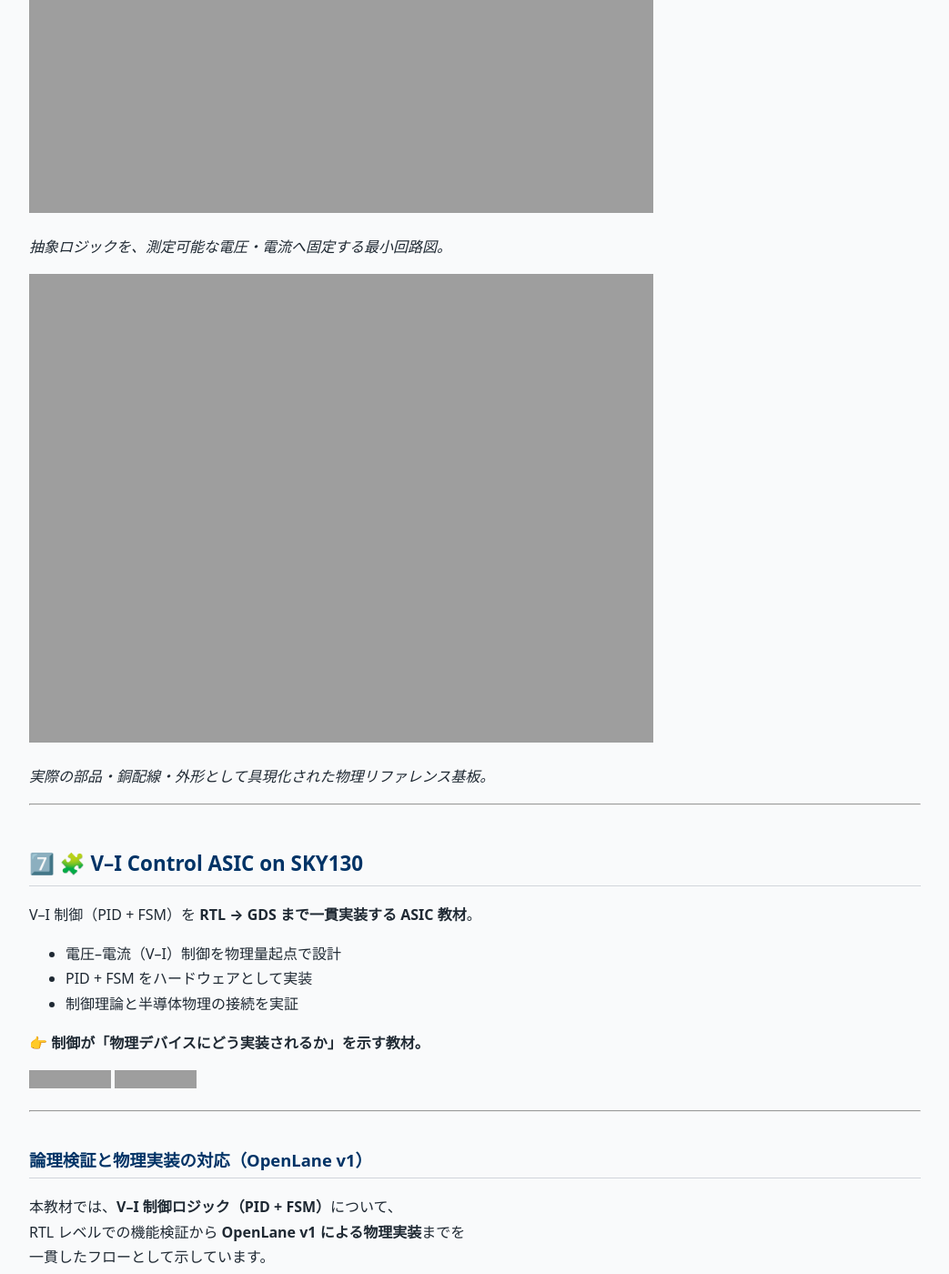
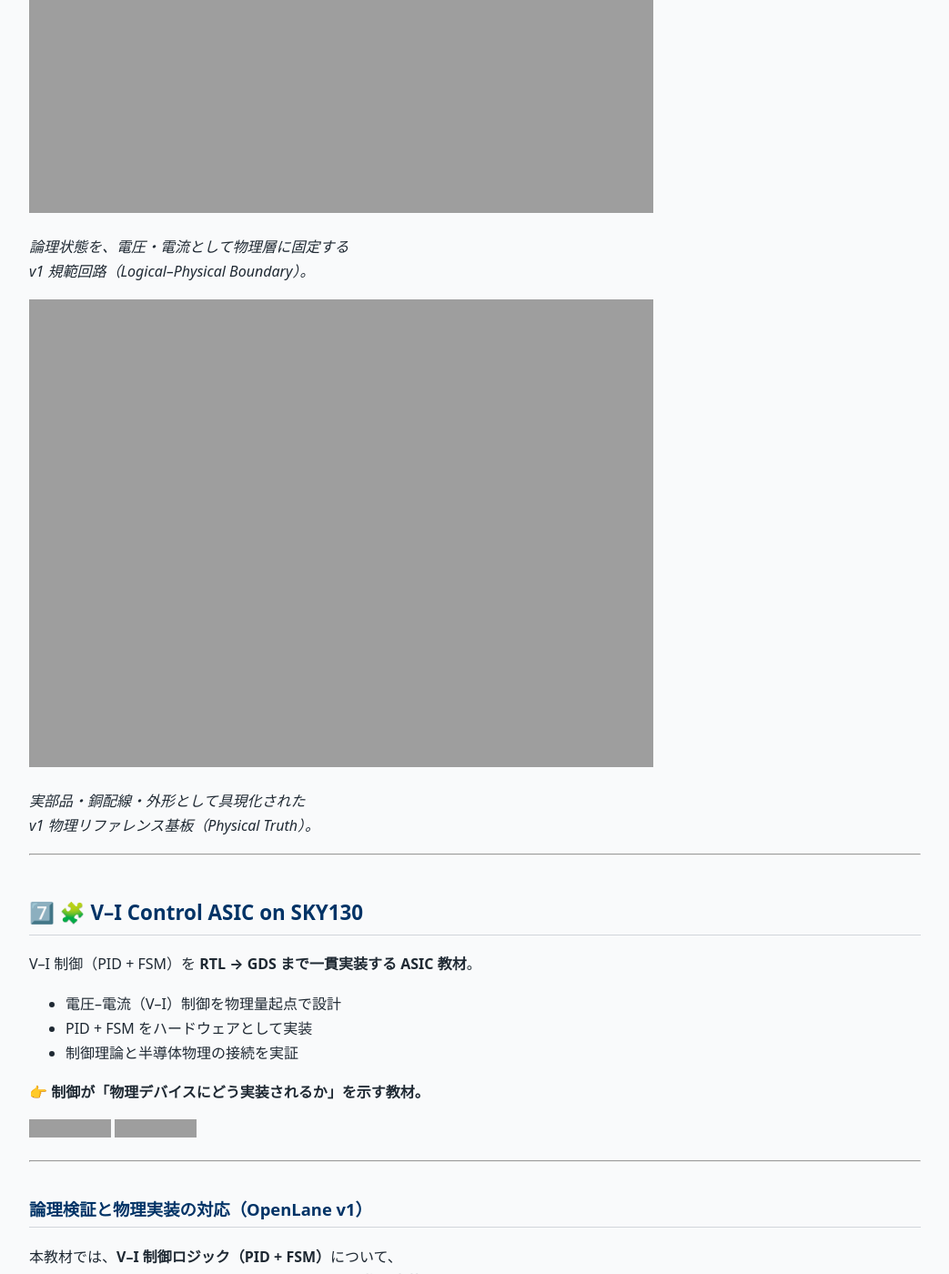
Before and after one commit to Samizo-AITL/Samizo-AITL.github.io, a Jekyll site: the page built from portal/index.md, in a window 1280 px wide and 1400 px high, scrolled down 14137 px. Shown: the whole window at 91% size, without its empty margins (118-1161 px from the left). Built offline with Jekyll 4.4.1, drawn with Linux system fonts in a browser that asks for light colours; our own code applies the rules of GitHub Pages for plain Markdown files; grey boxes are pictures that could not be loaded.

Commit message:
Update index.md

```diff
--- a/portal/index.md
+++ b/portal/index.md
@@ -460,13 +460,15 @@
 
 ### Logic → Physics → Copper
 
-<img src="https://samizo-aitl.github.io/aitl-physical-reference/docs/img/01_apr_sch_v0.png" width="70%">
+<img src="https://samizo-aitl.github.io/aitl-physical-reference/docs/img/04_apn_sch_v1.png" width="70%">
 
-*抽象ロジックを、測定可能な電圧・電流へ固定する最小回路図。*
+*論理状態を、電圧・電流として物理層に固定する
+v1 規範回路（Logical–Physical Boundary）。*
 
-<img src="https://samizo-aitl.github.io/aitl-physical-reference/docs/img/03_apr_3d_v0.png" width="70%">
+<img src="https://samizo-aitl.github.io/aitl-physical-reference/docs/img/06_apn_3d_v1.png" width="70%">
 
-*実際の部品・銅配線・外形として具現化された物理リファレンス基板。*
+*実部品・銅配線・外形として具現化された
+v1 物理リファレンス基板（Physical Truth）。*
 
 ---
 
```
